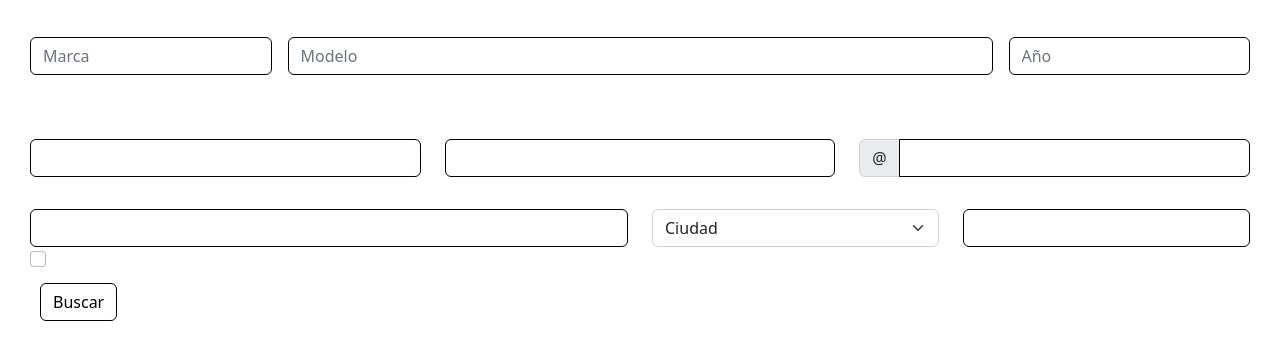
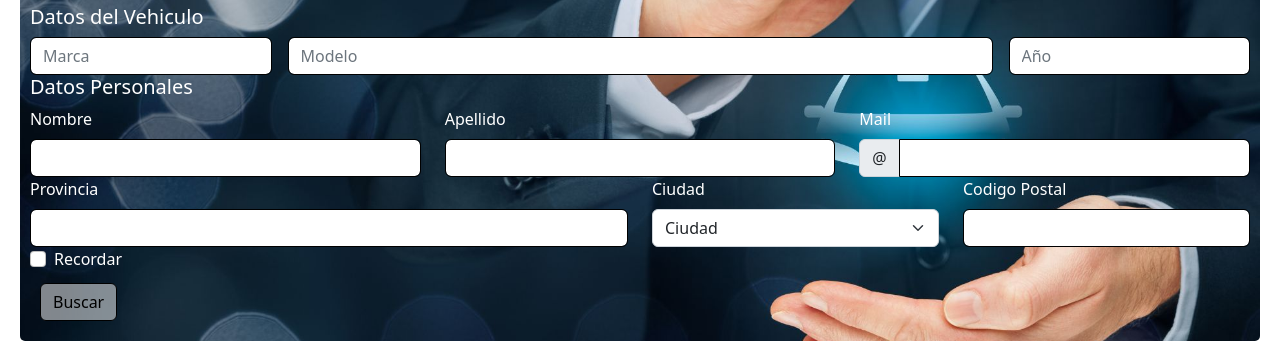
Before and after one commit to BrunoQnt/proyecto-tu-mecanico, a website: page pages/servicios.html in a window 1280 px wide. Shown: the part 581-938 px from the top of the page. Drawn offline with nearby package versions, Linux system fonts and the light colour scheme; the site is published under a folder, as on GitHub Pages, so addresses that start at the root find nothing.

Commit message:
Correccion de errores

```diff
--- a/scss/components/_main.scss
+++ b/scss/components/_main.scss
@@ -183,7 +183,7 @@
 
 .seguros{
     margin: 20px;
-    background-image: url(/../img/autoseguros.jpg);
+    background-image: url(../img/autoseguros.jpg);
     color: white;
     @extend %imagen-fondo;
     @extend %borde;
```
Also changed, not shown: css/estilos.css.
